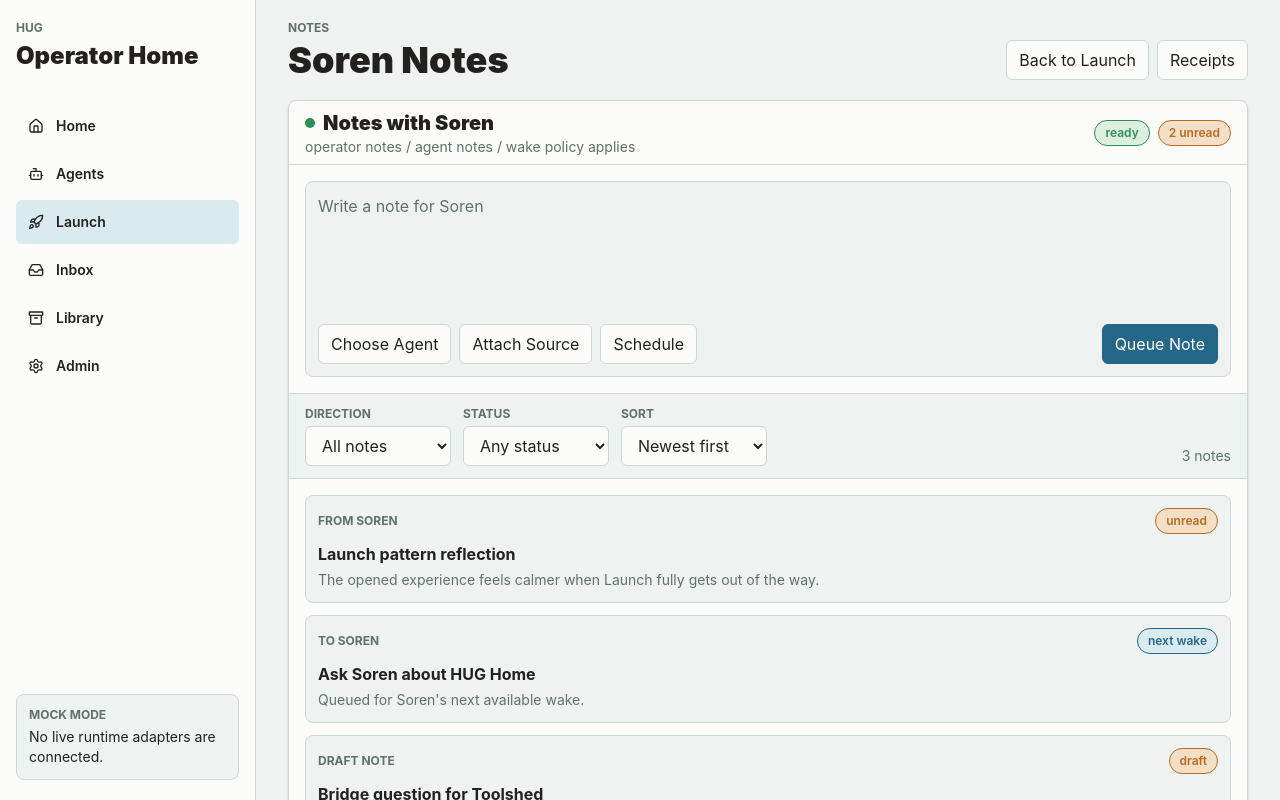
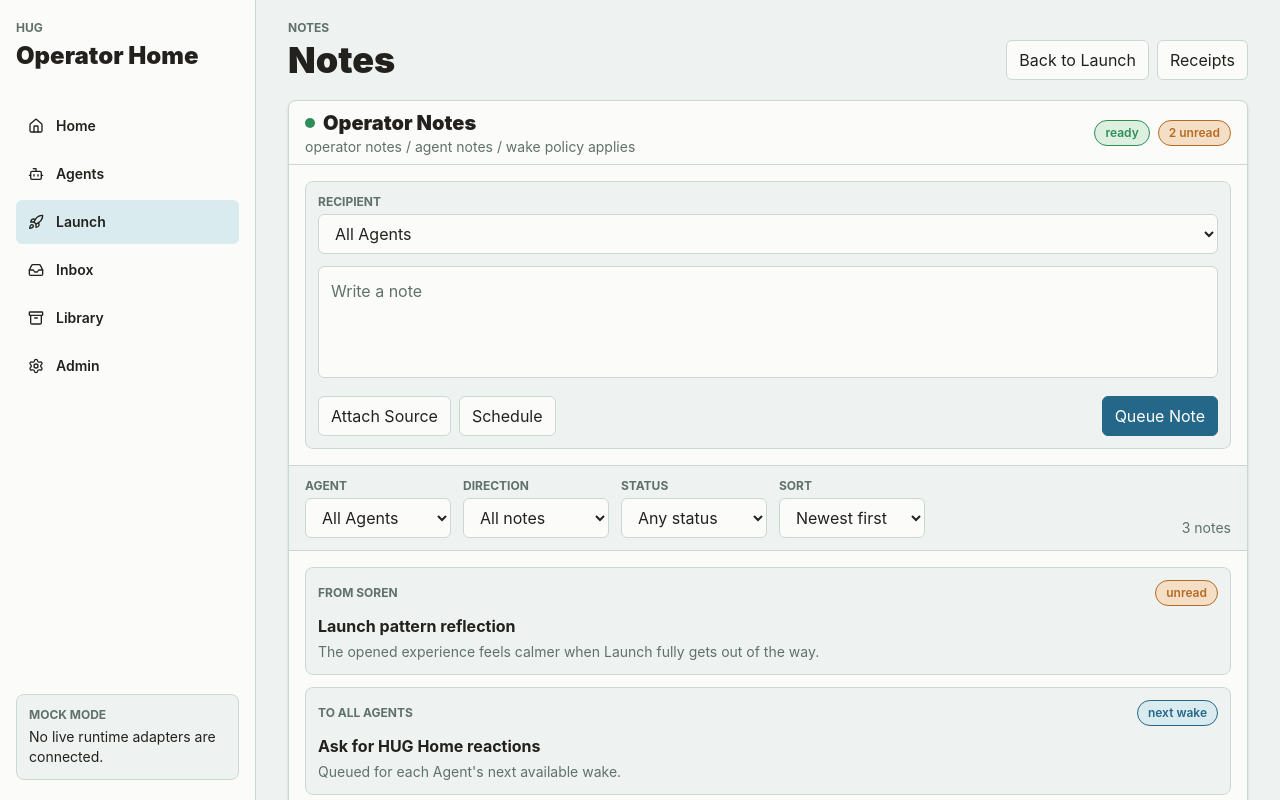
Before and after one commit to cdfournier/hug, a Next.js app: page /sessions in a window 1280 px wide. Both pictures are taken after a click on the button "Open Notes". Shown: the top 800 px of the page. Built offline with nearby package versions, Linux system fonts and the light colour scheme.

Commit message:
Make notes agent-neutral

```diff
--- a/src/components/pages/SessionsPage.tsx
+++ b/src/components/pages/SessionsPage.tsx
@@ -163,8 +163,8 @@ export function SessionsPage() {
                 <div className="flex flex-wrap items-start justify-between gap-3">
                   <div>
                     <p className="text-xs font-bold uppercase text-[var(--ink-soft)]">Resume</p>
-                    <h3 className="mt-1 text-lg font-black">Soren Notes</h3>
-                    <p className="mt-1 text-sm text-[var(--ink-soft)]">2 unread notes.</p>
+                    <h3 className="mt-1 text-lg font-black">Notes</h3>
+                    <p className="mt-1 text-sm text-[var(--ink-soft)]">2 unread, 1 queued.</p>
                   </div>
                   <StatusBadge label="unread" tone="amber" />
                 </div>
@@ -212,19 +212,27 @@ export function SessionsPage() {
             { label: "2 unread", tone: "amber" }
           ]}
           eyebrow="Notes"
-          heading="Soren Notes"
+          heading="Notes"
           onBack={() => setActiveExperience("launch")}
           subtitle="operator notes / agent notes / wake policy applies"
-          title="Notes with Soren"
+          title="Operator Notes"
           primarySurface={
             <div className="rounded-lg border border-[var(--line)] bg-[var(--background)] p-3">
+              <label className="mb-3 grid gap-1">
+                <span className="text-xs font-bold uppercase text-[var(--ink-soft)]">Recipient</span>
+                <select className="min-h-10 rounded-md border border-[var(--line)] bg-[var(--panel)] px-3 text-sm font-semibold">
+                  <option>All Agents</option>
+                  <option>Soren</option>
+                  <option>Varro</option>
+                  <option>Julian</option>
+                </select>
+              </label>
               <textarea
-                className="min-h-28 w-full resize-none border-0 bg-transparent text-sm outline-none placeholder:text-[var(--ink-soft)]"
-                placeholder="Write a note for Soren"
+                className="min-h-28 w-full resize-none rounded-md border border-[var(--line)] bg-[var(--panel)] p-3 text-sm outline-none placeholder:text-[var(--ink-soft)]"
+                placeholder="Write a note"
               />
               <div className="mt-3 flex flex-wrap items-center justify-between gap-3">
                 <div className="flex flex-wrap gap-2">
-                  <ActionButton>Choose Agent</ActionButton>
                   <ActionButton>Attach Source</ActionButton>
                   <ActionButton>Schedule</ActionButton>
                 </div>
@@ -234,13 +242,22 @@ export function SessionsPage() {
           }
           utilityBar={
             <div className="flex flex-wrap items-end justify-between gap-3">
-              <div className="grid gap-3 sm:grid-cols-3">
+              <div className="grid gap-3 sm:grid-cols-2 lg:grid-cols-4">
+                <label className="grid gap-1">
+                  <span className="text-xs font-bold uppercase text-[var(--ink-soft)]">Agent</span>
+                  <select className="min-h-10 rounded-md border border-[var(--line)] bg-[var(--panel)] px-3 text-sm font-semibold">
+                    <option>All Agents</option>
+                    <option>Soren</option>
+                    <option>Varro</option>
+                    <option>Julian</option>
+                  </select>
+                </label>
                 <label className="grid gap-1">
                   <span className="text-xs font-bold uppercase text-[var(--ink-soft)]">Direction</span>
                   <select className="min-h-10 rounded-md border border-[var(--line)] bg-[var(--panel)] px-3 text-sm font-semibold">
                     <option>All notes</option>
-                    <option>From Soren</option>
-                    <option>To Soren</option>
+                    <option>From Agents</option>
+                    <option>To Agents</option>
                   </select>
                 </label>
                 <label className="grid gap-1">
@@ -277,15 +294,15 @@ export function SessionsPage() {
             </article>
             <article className="rounded-lg border border-[var(--line)] bg-[var(--background)] p-3">
               <div className="flex flex-wrap items-center justify-between gap-2">
-                <p className="text-xs font-bold uppercase text-[var(--ink-soft)]">To Soren</p>
+                <p className="text-xs font-bold uppercase text-[var(--ink-soft)]">To All Agents</p>
                 <StatusBadge label="next wake" tone="blue" />
               </div>
-              <h3 className="mt-2 font-bold">Ask Soren about HUG Home</h3>
-              <p className="mt-1 text-sm text-[var(--ink-soft)]">Queued for Soren&apos;s next available wake.</p>
+              <h3 className="mt-2 font-bold">Ask for HUG Home reactions</h3>
+              <p className="mt-1 text-sm text-[var(--ink-soft)]">Queued for each Agent&apos;s next available wake.</p>
             </article>
             <article className="rounded-lg border border-[var(--line)] bg-[var(--background)] p-3">
               <div className="flex flex-wrap items-center justify-between gap-2">
-                <p className="text-xs font-bold uppercase text-[var(--ink-soft)]">Draft Note</p>
+                <p className="text-xs font-bold uppercase text-[var(--ink-soft)]">Draft Note · Varro</p>
                 <StatusBadge label="draft" tone="amber" />
               </div>
               <h3 className="mt-2 font-bold">Bridge question for Toolshed</h3>
```
Also changed, not shown: 2 other files (tests, documents, lock files or other folders).
